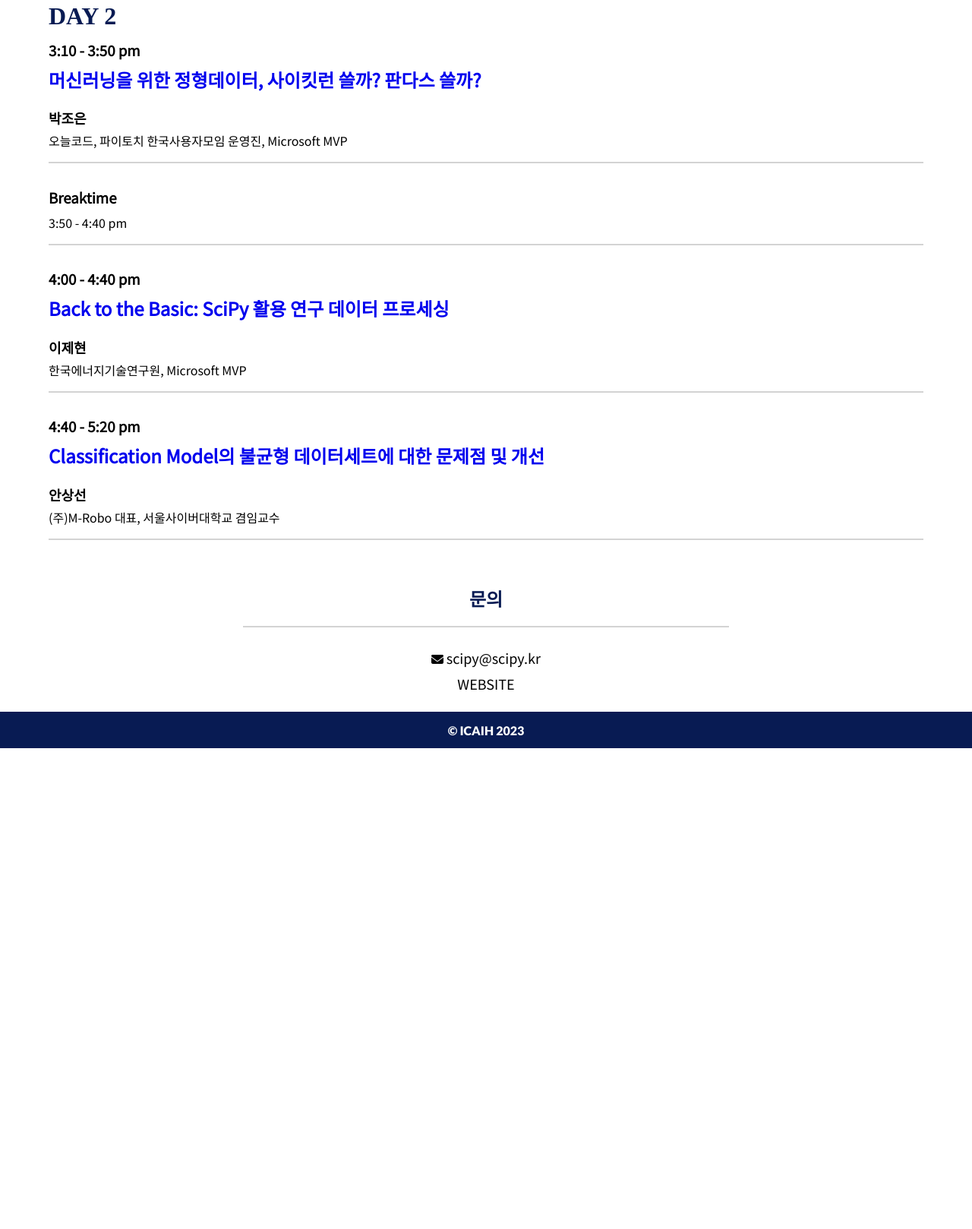
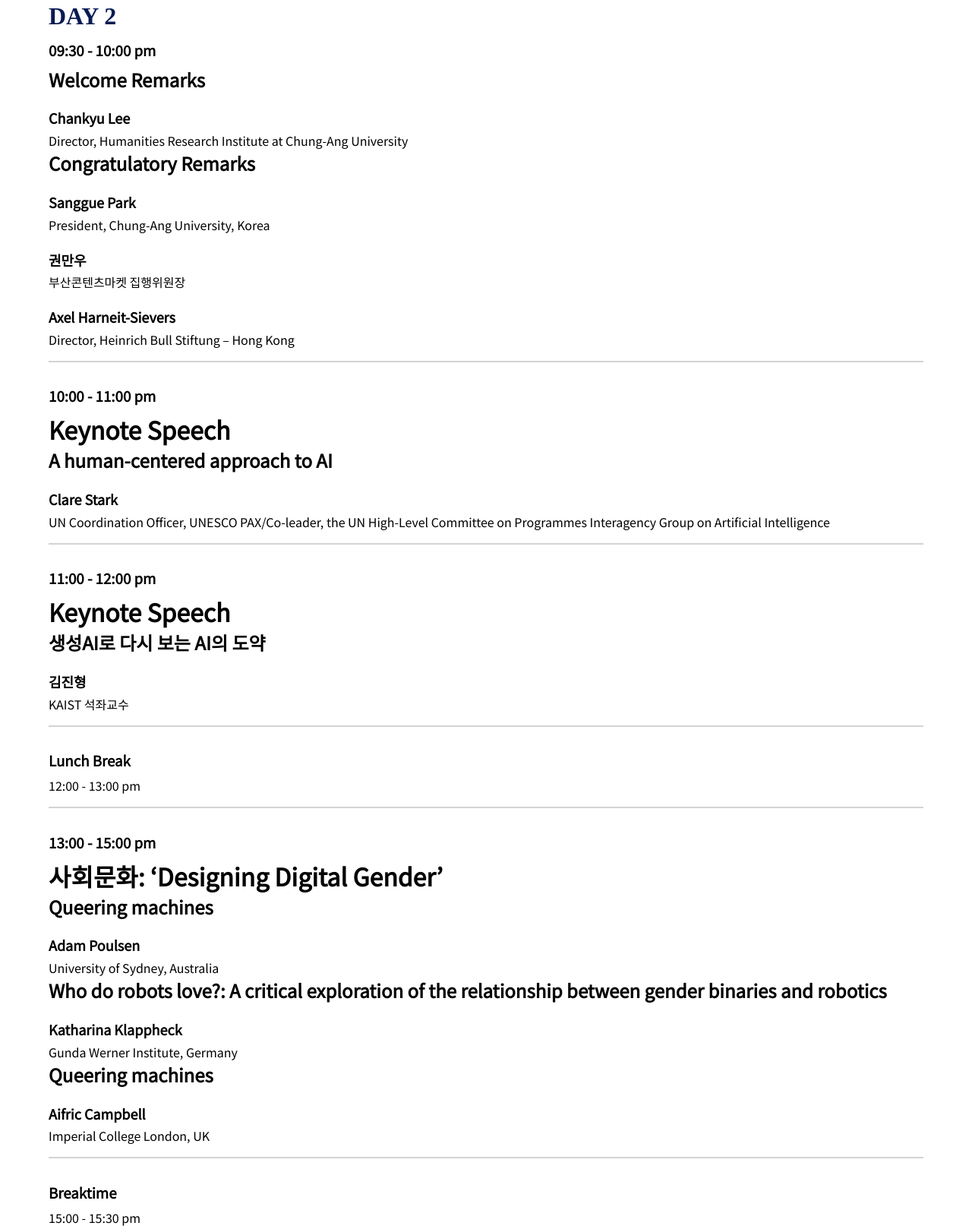
Before and after one commit to aihumanities/icaih, a plain HTML site: page index.html in a window 1280 px wide. Shown: the part 2689-4307 px from the top of the page at 76% size. Before the commit the page ends 3674 px from the top, so only its background shows below. Drawn offline with Linux system fonts and the light colour scheme.

Commit message:
contents commit

```diff
--- a/index.html
+++ b/index.html
@@ -172,49 +172,121 @@
 
           <div class="day-title">DAY 2</div>
 
-          <h3 class="time-slot">3:10 - 3:50 pm</h3>
+          <h3 class="time-slot">09:30 - 10:00 pm</h3>
           <div class="session">
             <h2 class="session-title">
-              <a href="#"
-                >머신러닝을 위한 정형데이터, 사이킷런 쓸까? 판다스 쓸까?</a
-              >
+              Welcome Remarks
             </h2>
-            <div class="session-presenter">박조은</div>
+            <div class="session-presenter">Chankyu Lee</div>
+            <div class="presenter-profile">Director, Humanities Research Institute at Chung-Ang University</div>
+            <h2 class="session-title">
+              Congratulatory Remarks
+            </h2>
+            <div class="session-presenter">Sanggue Park</div>
+            <div class="presenter-profile">President, Chung-Ang University, Korea</div>
+            <div class="session-presenter">권만우</div>
+            <div class="presenter-profile">부산콘텐츠마켓 집행위원장</div>
+            <div class="session-presenter">Axel Harneit-Sievers</div>
+            <div class="presenter-profile">Director, Heinrich Bull Stiftung – Hong Kong</div>
+            <hr class="time-slot-hr" />
+          </div>
+
+          <h3 class="time-slot">10:00 - 11:00 pm</h3>
+          <div class="session">
+            <h1 class="session-title">
+              Keynote Speech
+            </h1>
+            <h2 class="session-title">
+              A human-centered  approach to AI
+            </h2>
+            <div class="session-presenter">Clare Stark</div>
             <div class="presenter-profile">
-              오늘코드, 파이토치 한국사용자모임 운영진, Microsoft MVP
+              UN Coordination Officer, UNESCO PAX/Co-leader, the UN High-Level Committee on Programmes Interagency Group on Artificial
+              Intelligence
+            </div>
+            <hr class="time-slot-hr" />
+          </div>
+          <h3 class="time-slot">11:00 - 12:00 pm</h3>
+          <div class="session">
+            <h1 class="session-title">
+              Keynote Speech
+            </h1>
+            <h2 class="session-title">
+              생성AI로 다시 보는 AI의 도약
+            </h2>
+            <div class="session-presenter">김진형</div>
+            <div class="presenter-profile">
+              KAIST 석좌교수
+            </div>
+            <hr class="time-slot-hr" />
+          </div>
+
+          <h3 class="time-slot">Lunch Break</h3>
+          <div class="session">
+            <div class="session-time">12:00 - 13:00 pm</div>
+            <hr class="time-slot-hr" />
+          </div>
+
+          <h3 class="time-slot">13:00 - 15:00 pm</h3>
+          <div class="session">
+            <h1 class="session-title">
+              사회문화: ‘Designing Digital Gender’
+            </h1>
+            <h2 class="session-title">
+              Queering machines
+            </h2>
+            <div class="session-presenter">Adam Poulsen</div>
+            <div class="presenter-profile">
+              University of Sydney, Australia
+            </div>
+            <h2 class="session-title">
+              Who do robots love?: A critical exploration of the relationship between gender binaries and robotics
+            </h2>
+            <div class="session-presenter">Katharina Klappheck</div>
+            <div class="presenter-profile">
+              Gunda Werner Institute, Germany
+            </div>
+            <h2 class="session-title">
+              Queering machines
+            </h2>
+            <div class="session-presenter">Aifric Campbell</div>
+            <div class="presenter-profile">
+              Imperial College London, UK
             </div>
             <hr class="time-slot-hr" />
           </div>
 
           <h3 class="time-slot">Breaktime</h3>
           <div class="session">
-            <div class="session-time">3:50 - 4:40 pm</div>
+            <div class="session-time">15:00 - 15:30 pm</div>
             <hr class="time-slot-hr" />
           </div>
 
-          <h3 class="time-slot">4:00 - 4:40 pm</h3>
+          <h3 class="time-slot">15:30 - 17:30 pm</h3>
           <div class="session">
+            <h1 class="session-title">
+              관계소통: ‘AI, Communication, and Reality’
+            </h1>
             <h2 class="session-title">
-              <a href="#">Back to the Basic: SciPy 활용 연구 데이터 프로세싱</a>
+              Augumentation or Substitution? The role of Generative AI in human labor
             </h2>
-            <div class="session-presenter">이제현</div>
+            <div class="session-presenter">문아람</div>
             <div class="presenter-profile">
-              한국에너지기술연구원, Microsoft MVP
+              정보통신정책연구원
             </div>
-            <hr class="time-slot-hr" />
-          </div>
-
-          <h3 class="time-slot">4:40 - 5:20 pm</h3>
-          <div class="session">
             <h2 class="session-title">
-              <a href="#"
-                >Classification Model의 불균형 데이터세트에 대한 문제점 및
-                개선</a
-              >
+              Being human in the age of machines: A Multi-aspectual reflection on collective intelligence assemblies
             </h2>
-            <div class="session-presenter">안상선</div>
+            <div class="session-presenter">Mamello Thinyane</div>
             <div class="presenter-profile">
-              (주)M-Robo 대표, 서울사이버대학교 겸임교수
+              University of South Austrailia, Austrailia
+            </div>
+            <h2 class="session-title">
+              The Ethics of Communicating with Artifice
+            </h2>
+            <div class="session-presenter">Jeffrey Chan Kok Hui</div>
+            <div class="presenter-profile">
+              Singapore University of Technology and Design, Singapore
             </div>
             <hr class="time-slot-hr" />
           </div>
@@ -226,10 +298,10 @@
         <div class="contact-container">
           <p>
             <i class="fa-solid fa-envelope"></i>
-            <a href="mailto:scipy@scipy.kr">scipy@scipy.kr</a>
+            <a href="mailto:aihumanities2018@gmail.com">aihumanities2018@gmail.com</a>
           </p>
           <p id="web-site-link">
-            <a href="https://www.facebook.com/groups/ScikitLearnKR"
+            <a href="http://aihumanities.org/", target="_blank"
               >WEBSITE</a
             >
           </p>
```
